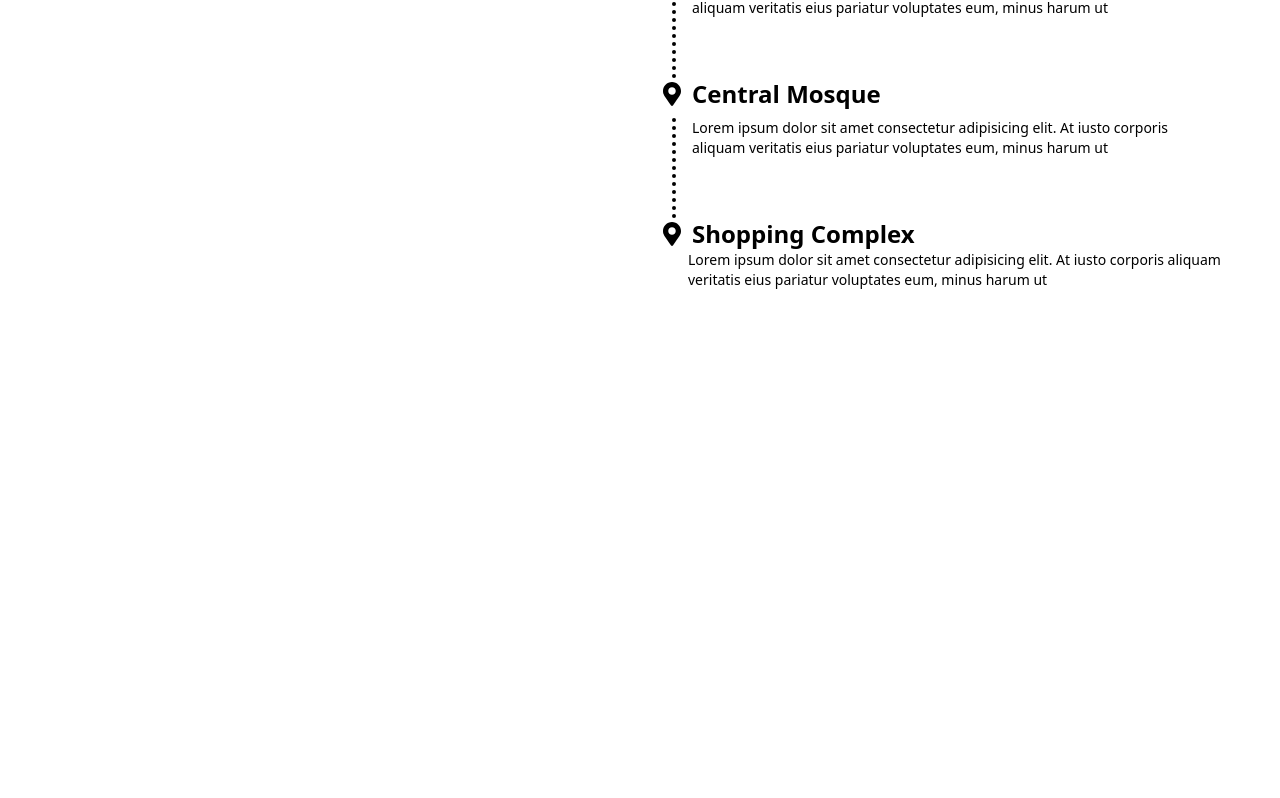
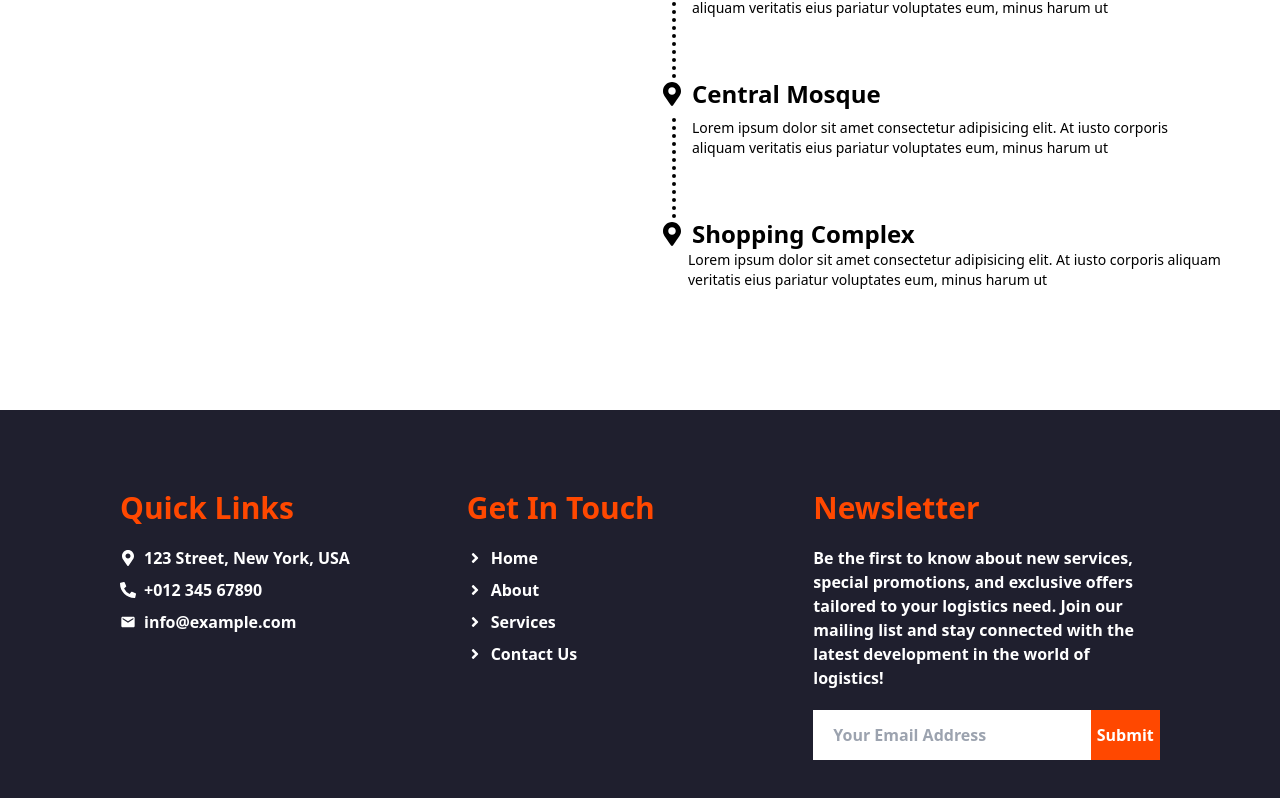
Before and after one commit to Yemezzy/Primepath, a React (Create React App) app: page /500 in a window 1280 px wide. Shown: the part 758-1556 px from the top of the page. Before the commit the page ends 1088 px from the top, so only its background shows below. Built offline with nearby package versions, Linux system fonts and the light colour scheme.

Commit message:
first commit

```diff
--- a/src/Tracking/Firstitem.js
+++ b/src/Tracking/Firstitem.js
@@ -13,6 +13,8 @@ import {
   FaUsers,
 } from "react-icons/fa";
 import { IoMdMail } from "react-icons/io";
+import { Link } from 'react-router-dom';
+import { MdMail } from 'react-icons/md';
 
 const Firstitem = () => {
   return (
@@ -178,6 +180,73 @@ const Firstitem = () => {
           </section>
         </div>
       </div>
+
+      <footer className="bg-[#1F1F2E] mt-10 md:mt-20 md:px-10 pb-10 pt-10 md:pt-20">
+        <div className="grid grid-rows-3 md:grid-rows-none md:grid-cols-3 md:px-20 px-5">
+          <section>
+            <p className="text-3xl text-[#FF4800] font-bold">Quick Links</p>
+            <ul className="mt-5 text-white font-semibold">
+              <li className="flex items-center gap-2">
+                <FaMapMarkerAlt /> 123 Street, New York, USA
+              </li>
+              <li className="flex items-center gap-2 mt-2">
+                <FaPhoneAlt /> +012 345 67890
+              </li>
+              <li className="flex items-center gap-2 mt-2">
+                <MdMail /> info@example.com
+              </li>
+            </ul>
+          </section>
+          <section>
+            <p className="text-3xl text-[#FF4800] font-bold">Get In Touch</p>
+            <ul className="mt-5 text-white font-semibold">
+              <li className="flex items-center gap-2">
+                <FaAngleRight />
+                <span className="hover:underline">
+                  <Link to="/">Home</Link>
+                </span>
+              </li>
+              <li className="flex items-center gap-2 mt-2">
+                <FaAngleRight />{" "}
+                <span className="hover:underline">
+                  <Link to="/About-us">About</Link>
+                </span>
+              </li>
+              <li className="flex items-center gap-2 mt-2">
+                <FaAngleRight />{" "}
+                <span className="hover:underline">
+                  <Link to="/Services">Services</Link>
+                </span>
+              </li>
+              <li className="flex items-center gap-2 mt-2">
+                <FaAngleRight />{" "}
+                <span className="hover:underline">
+                  <Link to="/Contact-us">Contact Us</Link>
+                </span>
+              </li>
+            </ul>
+          </section>
+          <section>
+            <p className="text-3xl text-[#FF4800] font-bold">Newsletter</p>
+            <div className="mt-5 text-white font-semibold">
+              <p>
+                Be the first to know about new services, special promotions, and
+                exclusive offers tailored to your logistics need. Join our
+                mailing list and stay connected with the latest development in
+                the world of logistics!
+              </p>
+              <section className="mt-5 w-full h-[50px]">
+                <input
+                  placeholder="Your Email Address"
+                  type="email"
+                  className="border-none text-black px-5 outline-none w-[80%] h-full"
+                />
+                <button className="w-[20%] h-full bg-[#FF4800]">Submit</button>
+              </section>
+            </div>
+          </section>
+        </div>
+      </footer>
     </div>
   );
 }
--- a/src/pages/About.js
+++ b/src/pages/About.js
@@ -60,62 +60,43 @@ const About = () => {
         </section>
       </div>
 
-      {/* <div className="bg-[#F2F2F4] mt-20 px-5 md:px-24 md:py-10 py-5 md:flex">
-        <section className="md:w-[50%]">
-          <p className="md:text-3xl text-2xl mt-5 font-bold">
-            #1 Place To Manage All Of Your Shipments
+      <div className="md:mt-20 mt-10">
+        <div className="text-center">
+          <p className="md:text-3xl text-xl md:mt-3 font-extrabold">
+            Trusted Collaborations
           </p>
-          <p className="md:mt-5 mt-2 text-gray-500">
-            Lorem ipsum dolor sit amet consectetur adipisicing elit. Quis
-            perspiciatis veritatis officia odio dolore, saepe dolores sapiente
-            blanditiis nostrum sint! Lorem ipsum dolor sit, amet consectetur
-            adipisicing elit. Sed, ipsum?
-          </p>
-
-          <div className="mt-5 flex">
-            <p className="p-3 bg-[#FF4800] text-white w-fit">
-              <MdOutlineSupportAgent className="md:text-5xl text-3xl" />
-            </p>
-            <section className="md:mt-4 mt-1 ml-2">
-              <p className="text-sm font-medium">Call for any query!</p>
-              <p className="md:text-2xl text-xl text-[#FF4800] font-semibold">
-                +012 345 6789
-              </p>
-            </section>
-          </div>
-        </section>
-        <section className="md:p-20 md:mt-0 mt-10  md:py-5">
-          <div>
-            <section className="flex">
-              <FaUsers className="md:text-7xl text-5xl" />
-              <div className="ml-3 md:mt-3">
-                <p className="md:text-lg font-bold">1234</p>
-                <p className="text-sm font-medium text-[#FF4800]">
-                  Happy Clients
-                </p>
-              </div>
-            </section>
-            <section className="mt-5 flex">
-              <FaStar className="md:text-7xl text-5xl" />
-              <div className="ml-3 md:mt-3">
-                <p className="md:text-lg font-bold">1234</p>
-                <p className="text-sm font-medium text-[#FF4800]">
-                  Customer Reviews
-                </p>
-              </div>
-            </section>
-            <section className="mt-5 flex">
-              <FaShip className="md:text-7xl text-5xl" />
-              <div className="ml-3 md:mt-3">
-                <p className="md:text-lg font-bold">1234</p>
-                <p className="text-sm font-medium text-[#FF4800]">
-                  Complete Shipments
-                </p>
-              </div>
-            </section>
-          </div>
-        </section>
-      </div> */}
+        </div>
+        <div className="mt-5 grid md:gap-3 items-center grid-rows-4 md:grid-rows-none md:grid-cols-4 md:px-20 px-5">
+          <section className="flex justify-center">
+            <img
+              className="md:w-full w-[50%]"
+              src="https://b2216782.smushcdn.com/2216782/wp-content/uploads/2016/11/WBENC-full-tilt-logistics.png?lossy=1&strip=1&webp=1"
+              alt=""
+            />
+          </section>
+          <section className="flex justify-center">
+            <img
+              className="md:w-full w-[50%]"
+              src="https://b2216782.smushcdn.com/2216782/wp-content/uploads/2017/12/EDAWNLogo-300x169.png?lossy=1&strip=1&webp=1"
+              alt=""
+            />
+          </section>
+          <section className="flex justify-center">
+            <img
+              className="md:w-full w-[50%]"
+              src="https://b2216782.smushcdn.com/2216782/wp-content/uploads/2019/10/SmartWay-transport-partnership.jpg?lossy=1&strip=1&webp=1"
+              alt=""
+            />
+          </section>
+          <section className="flex justify-center">
+            <img
+              className="md:w-full w-[50%]"
+              src="https://b2216782.smushcdn.com/2216782/wp-content/uploads/2018/05/family-owned-business-award.png?lossy=1&strip=1&webp=1"
+              alt=""
+            />
+          </section>
+        </div>
+      </div>
 
       <div className="md:mt-20 mt-10">
         <div className="text-center">
--- a/src/pages/Contact.js
+++ b/src/pages/Contact.js
@@ -29,23 +29,26 @@ const Contact = () => {
       </div>
 
       <div className="md:px-28 md:mt-20 mt-10 px-5">
-        <div className=" flex">
-          <section className=" bg-[#FF4800] w-[50%]">
+        <div className=" md:flex">
+          <section className=" bg-[#FF4800] md:w-[50%]">
             <form action="" className="p-3 w-full">
               <input
                 type="text"
+                required
                 placeholder="Your Name"
                 className="h-[45px] outline-none border-none px-5 w-full"
               />
               <br />
               <input
                 type="text"
+                required
                 placeholder="Your Email"
                 className="h-[45px] outline-none border-none mt-2 px-5 w-full"
               />
               <br />
               <input
                 type="text"
+                required
                 placeholder="Subject"
                 className="h-[45px] outline-none border-none mt-2 px-5 w-full"
               />
@@ -62,9 +65,9 @@ const Contact = () => {
             </form>
           </section>
 
-          <section className="w-[50%] ">
+          <section className="md:w-[50%] md:mt-0 mt-3">
             <img
-              className="h-[420px]"
+              className="md:h-[420px]"
               src="https://demo.htmlcodex.com/2202/shipping-company-website-template/img/feature.jpg"
               alt=""
             />
```
Also changed, not shown: src/pages/Firstpage.js (+45 -12 lines).
